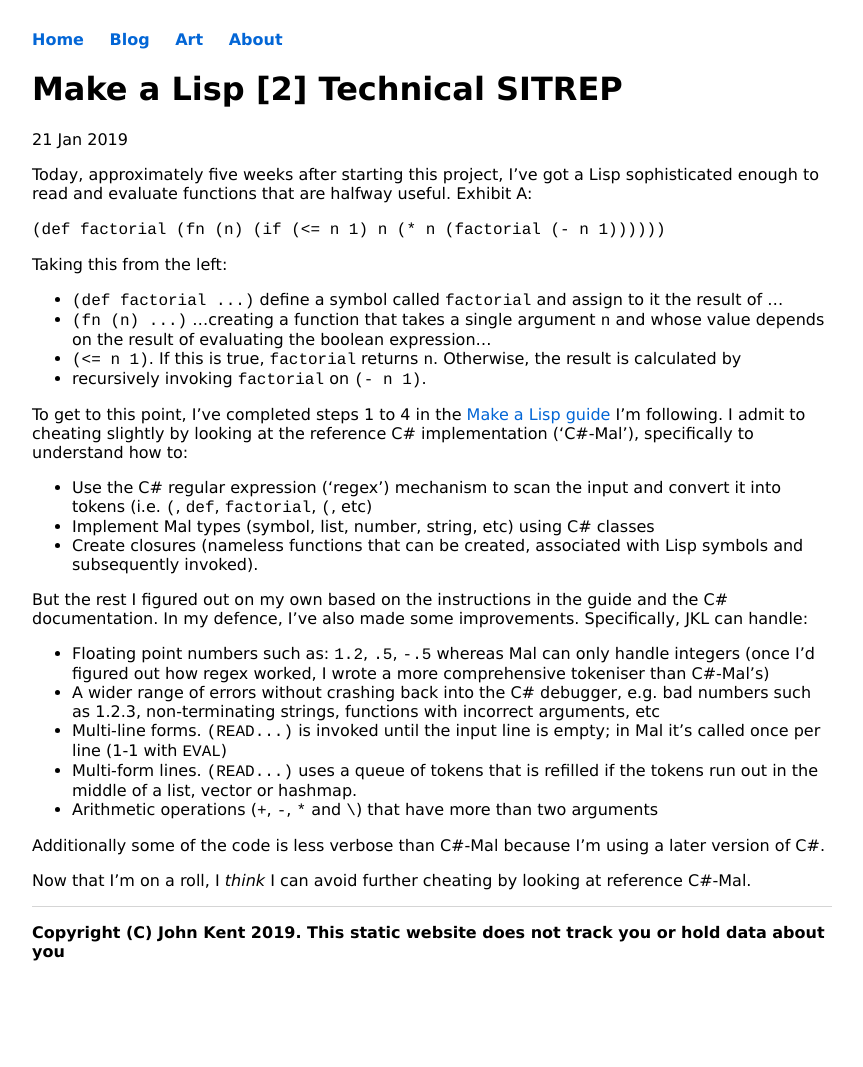
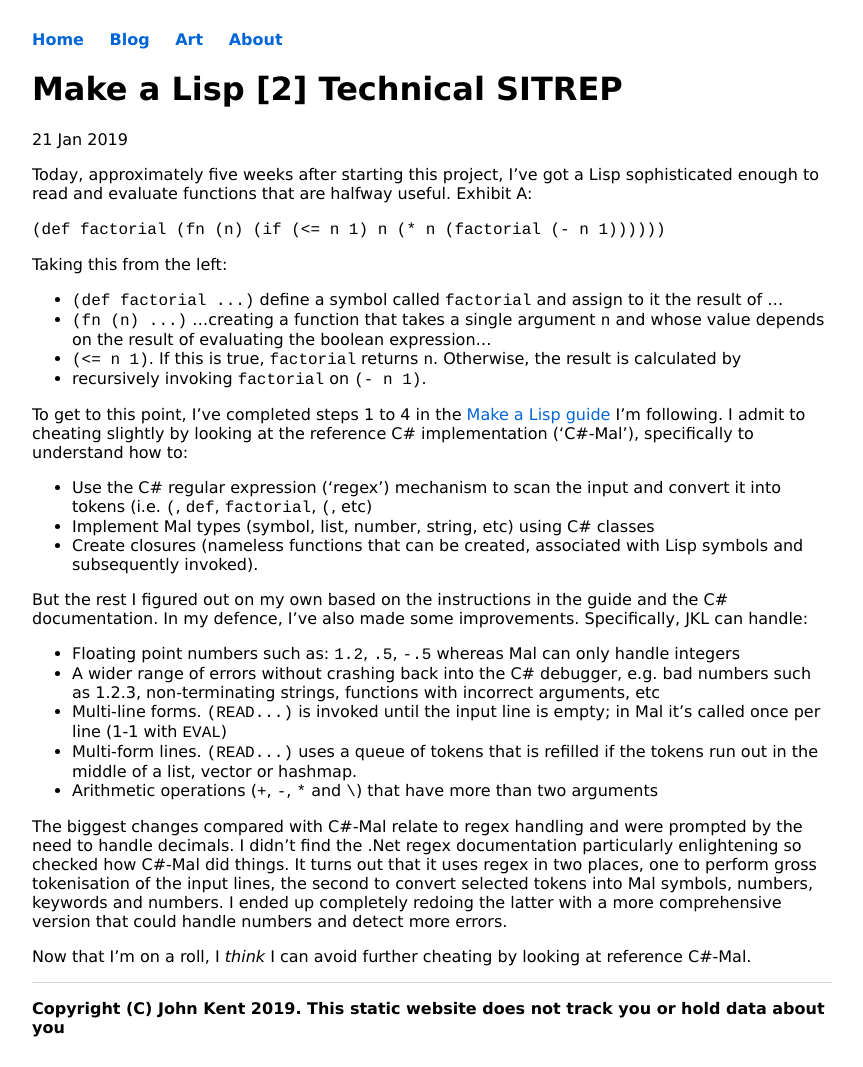
Before and after one commit to KineticLensman/KineticLensman.github.io, a Jekyll site: the page built from _posts/2019-01-21-MAL-2.md, in a window 1280 px wide. Shown: the whole page, without its empty margins (208-1071 px from the left). Built offline with Jekyll 4.4.1, drawn with Linux system fonts in a browser that asks for light colours; before the commit the page ends 991 px from its top, so only the background shows below that.

Commit message:
typos, rewords

```diff
--- a/_posts/2019-01-21-MAL-2.md
+++ b/_posts/2019-01-21-MAL-2.md
@@ -22,12 +22,12 @@ To get to this point, I've completed steps 1 to 4 in the [Make a Lisp guide](htt
 
 But the rest I figured out on my own based on the instructions in the guide and the C# documentation. In my defence, I've also made some improvements. Specifically, JKL can handle:
 
-* Floating point numbers such as: `1.2`, `.5`, `-.5` whereas Mal can only handle integers (once I'd figured out how regex worked, I wrote a more comprehensive tokeniser than C#-Mal's)
+* Floating point numbers such as: `1.2`, `.5`, `-.5` whereas Mal can only handle integers
 * A wider range of errors without crashing back into the C# debugger, e.g. bad numbers such as 1.2.3, non-terminating strings, functions with incorrect arguments, etc
 * Multi-line forms. `(READ...)` is invoked until the input line is empty; in Mal it's called once per line (1-1 with `EVAL`)
 * Multi-form lines. `(READ...)` uses a queue of tokens that is refilled if the tokens run out in the middle of a list, vector or hashmap.
 * Arithmetic operations (`+`, `-`, `*` and `\`) that have more than two arguments
 
-Additionally some of the code is less verbose than C#-Mal because I'm using a later version of C#.
+The biggest changes compared with C#-Mal relate to regex handling and were prompted by the need to handle decimals. I didn't find the .Net regex documentation particularly enlightening so checked how C#-Mal did things. It turns out that it uses regex in two places, one to perform gross tokenisation of the input lines, the second to convert selected tokens into Mal symbols, numbers, keywords and numbers. I ended up completely redoing the latter with a more comprehensive version that could handle numbers and detect more errors.
 
 Now that I'm on a roll, I *think* I can avoid further cheating by looking at reference C#-Mal.
```
